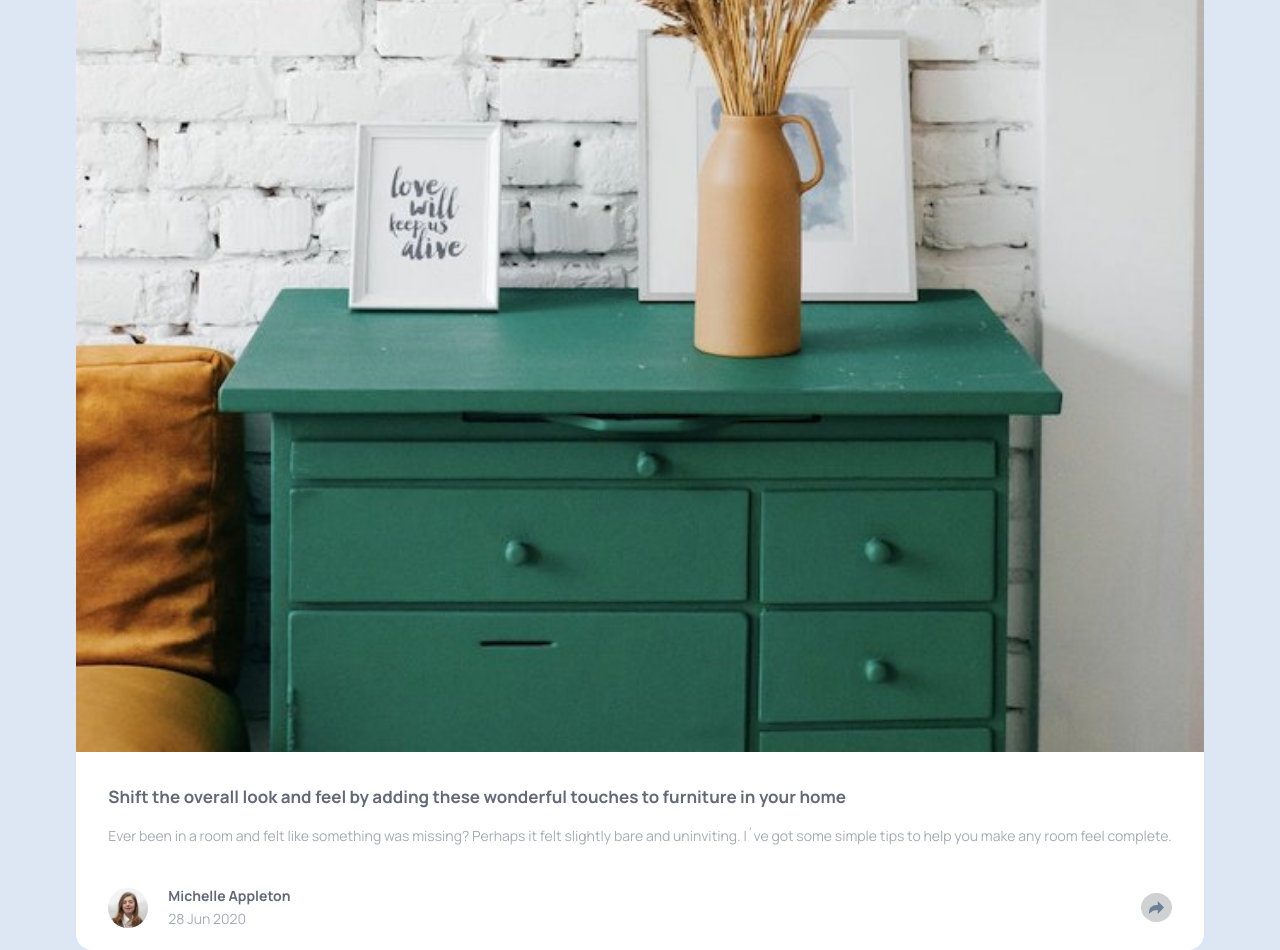
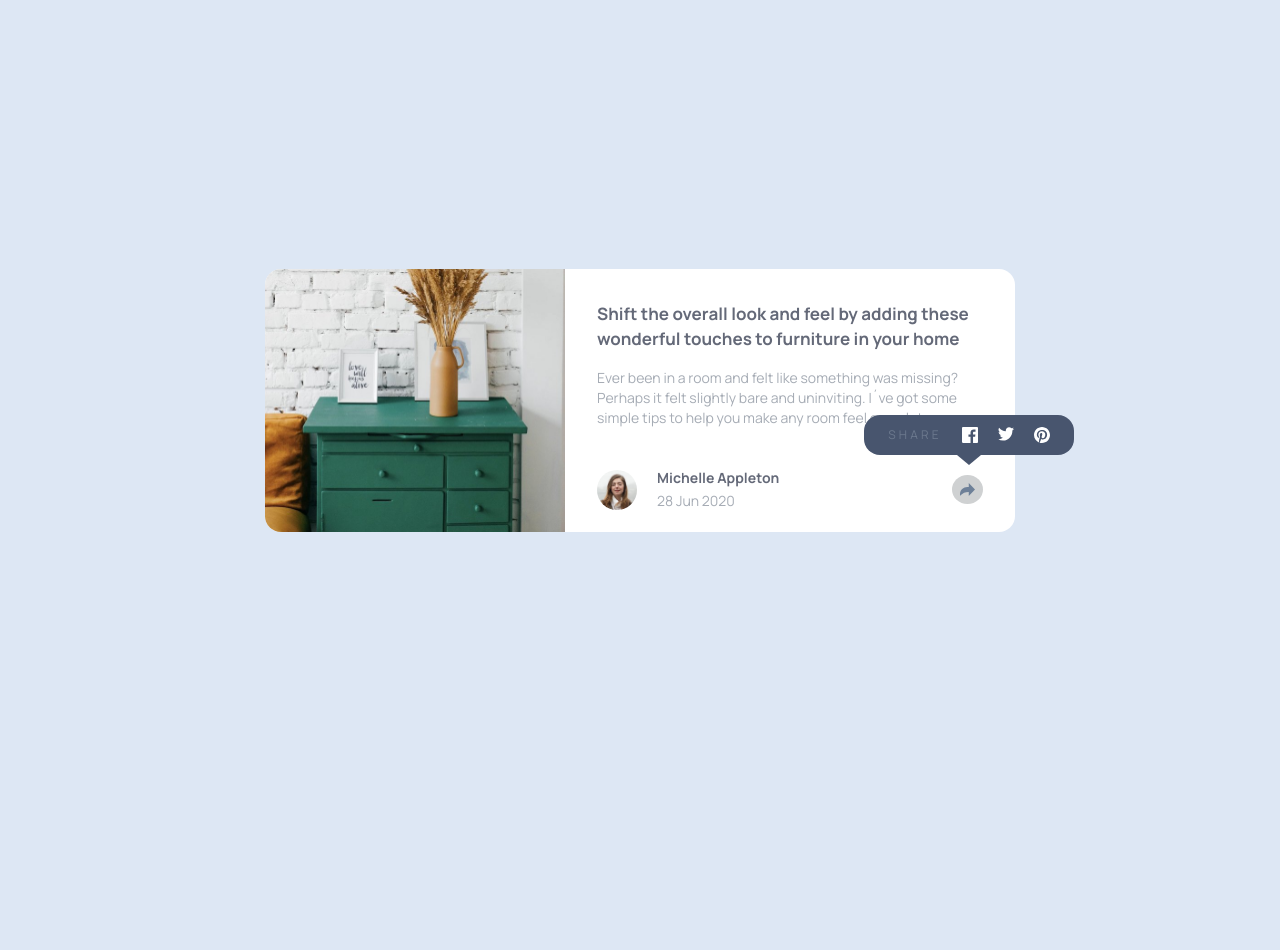
Before and after one commit to Bofi1/Article-preview-component, a website: page index.html in a window 1280 px wide. After the commit the page ends 800 px from the top, so only its background shows below. Drawn offline with Linux system fonts and the light colour scheme.

Commit message:
desktop done

```diff
--- a/app.js
+++ b/app.js
@@ -2,10 +2,10 @@ let share1 = document.getElementById("share1");
 let footer1 = document.getElementById("footer1");
 let footer2 = document.getElementById("footer2");
 let share2 = document.getElementsByClassName("share2");
+let shareDesktop = document.getElementById("share-desktop");
+let share2desktop = document.getElementsByClassName("share2desktop");
 
-// everything commented is about copied animation
-// let share3 = document.getElementById("share3");
-// let copy = document.getElementById("copy");
+let shareDesktopButton = document.getElementById("share-desktop-button");
 
 share1.addEventListener("click", () => {
   footer1.classList.add("hidden");
@@ -13,31 +13,22 @@ share1.addEventListener("click", () => {
   footer2.classList.add("flex");
 });
 
-// share3.addEventListener("click", () => {
-//   footer1.classList.remove("hidden");
-//   footer2.classList.add("hidden");
-//   footer2.classList.remove("flex");
-// });
-
 for (let i = 0; i < share2.length; i++) {
   share2[i].addEventListener("click", () => {
     footer1.classList.remove("hidden");
     footer2.classList.add("hidden");
     footer2.classList.remove("flex");
-
-    // copy.classList.remove("opacity-0");
-    // copy.classList.add("opacity-1");
-    // copy.classList.add("top-[49%]");
-
-    // setTimeout(() => {
-    //   copy.classList.add("opacity-0");
-    //   copy.classList.remove("opacity-1");
-    //   copy.classList.add("top-[47%]");
-    // }, 800);
-
-    // setTimeout(() => {
-    //   copy.classList.remove("top-[49%]");
-    //   copy.classList.remove("top-[47%]");
-    // }, 900);
   });
 }
+
+for (let i = 0; i < share2desktop.length; i++) {
+  share2desktop[i].addEventListener("click", () => {
+    shareDesktop.classList.add("hidden");
+    shareDesktop.classList.remove("flex");
+  });
+}
+
+shareDesktopButton.addEventListener("click", () => {
+  shareDesktop.classList.toggle("flex");
+  shareDesktop.classList.toggle("hidden");
+});
--- a/index.html
+++ b/index.html
@@ -7,16 +7,14 @@
     <link rel="stylesheet" href="output.css" />
   </head>
   <body class="bg-[#dde7f4] px-5 font-manrope relative">
-    <!-- <div
-      id="copy"
-      class="absolute bg-[#646978] px-8 py-3 rounded-2xl text-[#A6ACB5] top-1/2 left-1/2 -translate-x-1/2 opacity-0 transition-all"
+    <article
+      class="bg-white rounded-2xl max-w-[560px] min-w-[350px] desktop:flex desktop:w-[750px] desktop:max-w-[750px]"
     >
-      Copied
-    </div> -->
-
-    <article class="bg-white rounded-2xl">
-      <img class="w-full rounded-t-2xl" src="images/drawers.jpg" />
-      <div class="">
+      <img
+        class="w-full desktop:w-[300px] rounded-t-2xl rounded-tr-none rounded-bl-2xl"
+        src="images/drawers.jpg"
+      />
+      <div>
         <h1 class="font-bold text-[#646978] text-[17px] px-8 mt-8">
           Shift the overall look and feel by adding these wonderful touches to
           furniture in your home
@@ -30,7 +28,7 @@
         <!-- footer -->
         <div
           id="footer1"
-          class="flex items-center justify-between px-8 py-[20px]"
+          class="flex items-center justify-between px-8 py-[20px] desktop:hidden"
         >
           <div class="flex items-center">
             <img
@@ -47,7 +45,7 @@
           </div>
           <div
             id="share1"
-            class="inline-block rounded-[100%] bg-[#cfd1d2] p-2 hover:bg-[#cbcccd] cursor-pointer relative"
+            class="inline-block rounded-[100%] bg-[#cfd1d2] p-2 hover:bg-[#cbcccd] cursor-pointer relative desktop:hidden"
           >
             <img src="images/icon-share.svg" alt="" />
           </div>
@@ -56,7 +54,7 @@
         <!-- footer share -->
         <div
           id="footer2"
-          class="items-center justify-between px-8 py-[27px] rounded-b-2xl bg-[#48556A] w-full hidden"
+          class="items-center justify-between px-8 py-[27px] rounded-b-2xl bg-[#48556A] w-full hidden desktop:hidden"
         >
           <div class="flex items-center">
             <span class="tracking-[0.2rem] text-[#6C798E] text-sm">SHARE</span>
@@ -84,11 +82,78 @@
             </div>
           </div>
 
-          <!-- id = "share3" -->
           <div
             class="inline-block rounded-[100%] bg-[#718197] p-2 hover:bg-[#77869c] cursor-pointer relative share2"
           >
             <img src="images/icon-share-white.svg" alt="" />
+          </div>
+        </div>
+
+        <!-- desktop footer -->
+        <div
+          class="items-center justify-between px-8 py-[20px] hidden desktop:flex"
+        >
+          <div class="flex items-center">
+            <img
+              class="rounded-[100%] h-10 mr-5"
+              src="images/avatar-michelle.jpg"
+              alt=""
+            />
+            <div>
+              <h2 class="text-sm font-bold text-[#646978]">
+                Michelle Appleton
+              </h2>
+              <span class="text-[#A6ACB5] text-sm">28 Jun 2020</span>
+            </div>
+          </div>
+          <div
+            class="rounded-[100%] bg-[#cfd1d2] p-2 hover:bg-[#cbcccd] cursor-pointer relative hidden desktop:inline-block"
+          >
+            <div
+              class="flex flex-col absolute items-center -left-[88px] -top-[60px]"
+            >
+              <!-- content desktop -->
+              <div
+                id="share-desktop"
+                class="flex flex-col items-center justify-center"
+              >
+                <div
+                  class="flex items-center justify-center bg-[#48556E] w-[210px] h-[40px] rounded-2xl"
+                >
+                  <span class="tracking-[0.2rem] text-[#6C798E] text-[12px]"
+                    >SHARE</span
+                  >
+                  <div class="flex ml-5 share2desktop">
+                    <a target="_blank" href="https://www.facebook.com/">
+                      <img
+                        class="w-4"
+                        src="images/icon-facebook.svg"
+                        alt="facebook-icon"
+                    /></a>
+
+                    <a target="_blank" href="https://www.x.com/">
+                      <img
+                        class="mx-5 w-4 share2desktop"
+                        src="images/icon-twitter.svg"
+                        alt="twitter-icon"
+                    /></a>
+
+                    <a target="_blank" href="https://www.instagram.com/">
+                      <img
+                        class="w-4 share2desktop"
+                        src="images/icon-pinterest.svg"
+                        alt="pinterest-icon"
+                    /></a>
+                  </div>
+                </div>
+
+                <div
+                  class="w-0 h-0 border-l-[12px] border-l-transparent border-r-[12px] border-r-transparent border-t-[10px] border-[#48556E]"
+                ></div>
+              </div>
+            </div>
+
+            <img id="share-desktop-button" src="images/icon-share.svg" alt="" />
           </div>
         </div>
       </div>
--- a/tailwind.config.js
+++ b/tailwind.config.js
@@ -3,6 +3,9 @@ module.exports = {
   content: ["./**/*.{html,js}"],
   theme: {
     extend: {
+      screens: {
+        desktop: "900px",
+      },
       fontFamily: {
         manrope: ["'Manrope'", "sans-serif"],
       },
```
Also changed, not shown: output.css.
